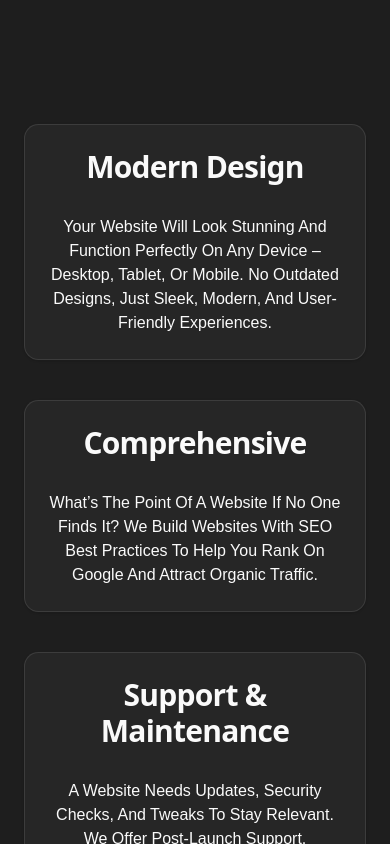
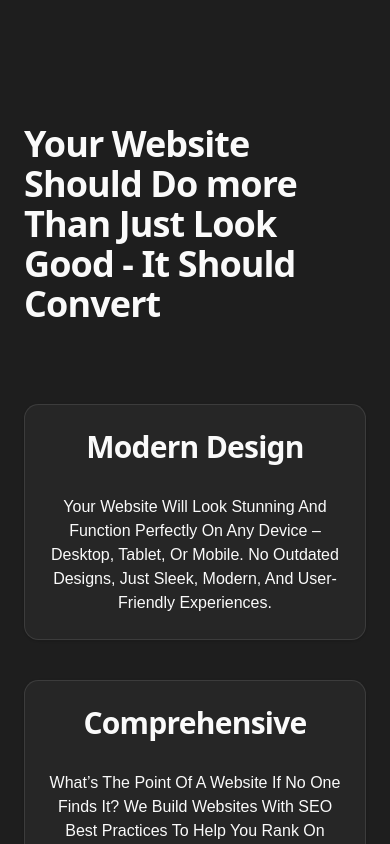
Before and after one commit to joerylander/portfolio, a Next.js app in the folder client/: page / in a window 390 px wide. Shown: the part 760-1604 px from the top of the page. Built offline with nearby package versions, Linux system fonts and the light colour scheme; a web font is replaced by a local one.

Commit message:
feat: add Projects component and integrate services data; update Services component layout and styles

```diff
--- a/client/src/app/globals.css
+++ b/client/src/app/globals.css
@@ -125,7 +125,7 @@ h1 {
   @apply text-4xl font-extrabold tracking-tight lg:text-5xl;
 }
 h2 {
-  @apply text-4xl tracking-tight transition-colors lg:text-3xl;
+  @apply text-4xl font-bold tracking-tight transition-colors lg:text-3xl;
 }
 h3 {
   @apply text-3xl tracking-tight transition-colors lg:text-2xl;
--- a/client/src/app/page.tsx
+++ b/client/src/app/page.tsx
@@ -1,6 +1,7 @@
 import SectionWrapper from '@/components/layout/sectionWrapper';
 import Hero from '@/components/page/hero';
 import Services from '@/components/page/services';
+import Projects from '@/components/page/projects';
 
 export default function Home() {
   return (
@@ -13,11 +14,19 @@ export default function Home() {
         >
           <Hero />
         </SectionWrapper>
+
         <SectionWrapper
           id="services"
-          className="flex flex-col gap-10 md:flex-row"
+          className="flex flex-col items-center gap-20"
         >
           <Services />
+        </SectionWrapper>
+
+        <SectionWrapper
+          id="projects"
+          className="flex flex-col items-center gap-20"
+        >
+          <Projects />
         </SectionWrapper>
       </main>
     </>
--- /dev/null
+++ b/client/src/components/page/projects.tsx
@@ -0,0 +1,59 @@
+import { azaret_mono } from '@/lib/fonts';
+import { Card, CardContent, CardHeader, CardTitle } from '../ui/card';
+import Image from 'next/image';
+import { Button } from '../ui/button';
+import { services } from '@/db/data.json';
+
+export default function Projects() {
+  return (
+    <>
+      <h2>Projects</h2>
+      <div className="grid w-full grid-cols-2 gap-x-20 gap-y-10">
+        {services.map((service) => (
+          <Card
+            key={service.id}
+            className="group cursor-pointer justify-self-center p-0"
+          >
+            <div className="relative h-96 w-96 transition-transform duration-300 group-hover:scale-110">
+              <Image
+                src="/images/profile.jpg"
+                alt="project"
+                fill
+                className="object-cover"
+              />
+              <div className="absolute inset-0 flex flex-col justify-end bg-black/60 p-6 opacity-0 transition-opacity duration-300 group-hover:opacity-100">
+                <div className="translate-y-4 transform transition-transform duration-300 group-hover:translate-y-0">
+                  <h3 className="mb-2 text-xl font-bold text-white">
+                    Mountain Adventure
+                  </h3>
+                  <p className="mb-4 line-clamp-3 text-sm text-white/90">
+                    Discover breathtaking views and unforgettable experiences in
+                    the heart of nature. Perfect for hiking enthusiasts and
+                    adventure seekers.
+                  </p>
+
+                  {/* Action buttons */}
+                  <div className="flex gap-2">
+                    <Button
+                      size="sm"
+                      className="bg-white text-black hover:bg-white/90"
+                    >
+                      Explore
+                    </Button>
+                    <Button
+                      size="sm"
+                      variant="outline"
+                      className="border-white text-white hover:bg-white hover:text-black"
+                    >
+                      Save
+                    </Button>
+                  </div>
+                </div>
+              </div>
+            </div>
+          </Card>
+        ))}
+      </div>
+    </>
+  );
+}
--- a/client/src/components/page/services.tsx
+++ b/client/src/components/page/services.tsx
@@ -33,6 +33,10 @@ export default function Services() {
 
   return (
     <>
+      <h2 className="">
+        Your Website Should Do more Than Just Look Good - It Should Convert
+      </h2>
+      <div className="flex flex-col gap-10 md:flex-row">
         {services.map((service) => (
           <Card
             key={service.id}
@@ -50,6 +54,7 @@ export default function Services() {
             </CardContent>
           </Card>
         ))}
+      </div>
     </>
   );
 }
--- /dev/null
+++ b/client/src/db/data.json
@@ -0,0 +1,19 @@
+{
+  "services": [
+    {
+      "id": 1,
+      "title": "modern design",
+      "description": "Your website will look stunning and function perfectly on any device – desktop, tablet, or mobile. No outdated designs, just sleek, modern, and user-friendly experiences."
+    },
+    {
+      "id": 2,
+      "title": "comprehensive",
+      "description": "What’s the point of a website if no one finds it? We build websites with SEO best practices to help you rank on Google and attract organic traffic."
+    },
+    {
+      "id": 3,
+      "title": "support & maintenance",
+      "description": "A website needs updates, security checks, and tweaks to stay relevant. We offer post-launch support, troubleshooting, and maintenance so you never have to worry."
+    }
+  ]
+}
```
Lines whose indentation alone changed are shown as unchanged.
